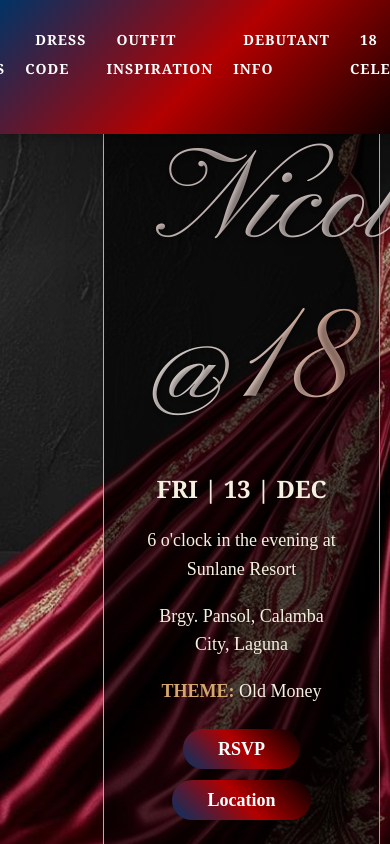
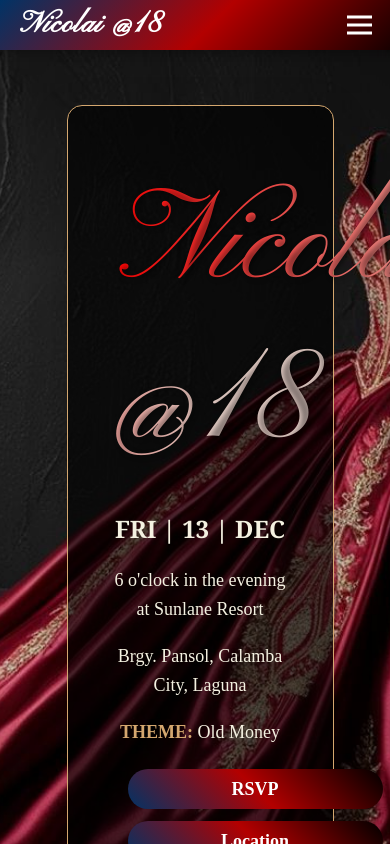
Before and after one commit to jediii17/debut-invitation, a Vue app: page / in a window 390 px wide. Shown: the top 844 px of the page. Built offline with nearby package versions, Linux system fonts and the light colour scheme.

Commit message:
[develop] initial nav bar responsiveness

```diff
--- a/src/LoadingScreen.vue
+++ b/src/LoadingScreen.vue
@@ -8,21 +8,22 @@ export default {
     data() {
         return {
             isLoading: true,
-            letters: [..."Nicolai @18"], // Split string into an array of letters
+            letters: [..."Nicolai @18"],
         };
     },
     mounted() {
-        // Simulate a loading process or replace with actual logic
         setTimeout(() => {
             this.isLoading = false;
-        }, this.letters.length * 200 + 1000); // Adjust to fade all letters plus a slight delay
+        }, this.letters.length * 200 + 1000);
     },
 };
 </script>
 
-
 <template>
-    <div id="loading-screen" v-if="isLoading">
+    <div id="app">
+        <!-- Loading Screen -->
+        <transition name="fade">
+            <div v-if="isLoading" id="loading-screen">
                 <div class="text-container">
                     <span v-for="(letter, index) in letters" :key="index" class="letter"
                         :style="{ animationDelay: `${index * 0.2}s` }">
@@ -33,8 +34,10 @@ export default {
             <div v-else>
                 <LandingPage />
             </div>
+        </transition>
+
+    </div>
 </template>
-
 
 <style scoped>
 #loading-screen {
@@ -49,7 +52,6 @@ export default {
     left: 0;
     z-index: 9999;
     overflow: hidden;
-    transition: opacity 1s ease-in-out;
 }
 
 .text-container {
@@ -77,4 +79,25 @@ export default {
         transform: translateY(0);
     }
 }
+
+.fade-enter-active,
+.fade-leave-active {
+    transition: opacity 1s ease;
+}
+
+.fade-enter,
+.fade-leave-to {
+    opacity: 0;
+}
+
+.page-transition-enter-active,
+.page-transition-leave-active {
+    transition: opacity 1s ease, transform 1s ease;
+}
+
+.page-transition-enter,
+.page-transition-leave-to {
+    opacity: 0;
+    transform: translateY(20px);
+}
 </style>
--- a/src/page/partials/EventDetails.vue
+++ b/src/page/partials/EventDetails.vue
@@ -37,9 +37,6 @@ export default {
     },
 };
 </script>
-
-
-
 
 <style lang="scss" scoped>
 @import url('https://fonts.googleapis.com/css2?family=Great+Vibes&family=Pinyon+Script&display=swap');
@@ -93,7 +90,7 @@ export default {
                 background-clip: text;
                 -webkit-text-fill-color: transparent;
                 -moz-text-fill-color: transparent;
-                animation: shiny 20s linear infinite;
+                //animation: shiny 20s linear infinite;
                 padding: 0 12px;
 
                 @keyframes shiny {
@@ -107,7 +104,6 @@ export default {
                 }
             }
 
-
             .event-info {
                 font-family: 'Merriweather', serif;
                 font-size: 1.6rem;
@@ -117,7 +113,7 @@ export default {
 
                 p {
                     margin-bottom: 15px;
-                    text-align: center
+                    text-align: center;
                 }
 
                 strong {
@@ -149,4 +145,56 @@ export default {
         }
     }
 }
+
+@media screen and (max-width: 768px) {
+    #event-details {
+        height: auto;
+        padding: 20px 10px;
+    }
+
+    .content-container {
+        flex-direction: column;
+        justify-content: center;
+        align-items: center;
+        padding-right: 0;
+
+        .text-content {
+            width: 90%;
+            padding: 30px 20px;
+            margin-left: 0;
+            margin-top: 20px;
+        }
+
+        .date {
+            font-size: 0;
+        }
+
+        span {
+            font-size: 1rem;
+        }
+
+        .event-info {
+            font-size: 1.4rem;
+            line-height: 1.8;
+        }
+
+        .btn {
+            font-size: 16px;
+            padding: 10px 30px;
+            margin: 10px 0;
+        }
+    }
+}
+
+@media screen and (max-width: 480px) {
+    .content-container .text-content {
+        width: 100%;
+        padding: 20px;
+    }
+
+    .btn {
+        width: 100%;
+        text-align: center;
+    }
+}
 </style>
--- a/src/page/partials/NavBar.vue
+++ b/src/page/partials/NavBar.vue
@@ -1,28 +1,44 @@
 <template>
-    <nav class="navbar">
-        <ul class="nav-links">
-            <li><a @click.prevent="scrollToSection('event-details')">Event Details</a></li>
-            <li><a @click.prevent="scrollToSection('dress-code')">Dress Code</a></li>
-            <li><a @click.prevent="scrollToSection('outfit-inspiration')">Outfit Inspiration</a></li>
-            <li><a @click.prevent="scrollToSection('debutant-info')">Debutant Info</a></li>
+    <nav class="navbar desktop-nav">
 
+        <div class="mobile-logo" v-if="isMobileView">Nicolai @18</div>
+
+        <!-- Navigation Links -->
+        <ul class="nav-links" :class="{ 'active': isMenuOpen }">
+            <li><a @click.prevent="handleNavClick('event-details')">Event Details</a></li>
+            <li><a @click.prevent="handleNavClick('dress-code')">Dress Code</a></li>
+            <li><a @click.prevent="handleNavClick('outfit-inspiration')">Outfit Inspiration</a></li>
+            <li><a @click.prevent="handleNavClick('debutant-info')">Debutant Info</a></li>
             <li class="dropdown">
                 <a>18 Celebrants</a>
                 <ul class="dropdown-menu">
-                    <li><a @click.prevent="scrollToSection('roses')">18 Roses</a></li>
-                    <li><a @click.prevent="scrollToSection('blue-bills')">18 Blue Bills</a></li>
-                    <li><a @click.prevent="scrollToSection('candles')">18 Candles</a></li>
-                    <li><a @click.prevent="scrollToSection('treasures')">18 Treasures</a></li>
+                    <li><a @click.prevent="handleNavClick('roses')">18 Roses</a></li>
+                    <li><a @click.prevent="handleNavClick('blue-bills')">18 Blue Bills</a></li>
+                    <li><a @click.prevent="handleNavClick('candles')">18 Candles</a></li>
+                    <li><a @click.prevent="handleNavClick('treasures')">18 Treasures</a></li>
                 </ul>
             </li>
-            <li><a @click.prevent="scrollToSection('rsvp')">RSVP</a></li>
+            <li><a @click.prevent="handleNavClick('rsvp')">RSVP</a></li>
         </ul>
+
+        <!-- Hamburger menu icon -->
+        <div class="menu-icon" @click="toggleMenu">
+            <span class="bar"></span>
+            <span class="bar"></span>
+            <span class="bar"></span>
+        </div>
     </nav>
 </template>
 
 <script>
 export default {
     name: 'Navbar',
+    data() {
+        return {
+            isMenuOpen: false,
+            isMobileView: false
+        };
+    },
     methods: {
         scrollToSection(sectionId) {
             const section = document.getElementById(sectionId);
@@ -30,7 +46,26 @@ export default {
                 section.scrollIntoView({ behavior: 'smooth' });
             }
         },
+        toggleMenu() {
+            this.isMenuOpen = !this.isMenuOpen;
+        },
+        handleNavClick(sectionId) {
+            this.scrollToSection(sectionId);
+            if (this.isMenuOpen) {
+                this.toggleMenu();
+            }
+        },
+        checkMobileView() {
+            this.isMobileView = window.innerWidth <= 768;
+        }
     },
+    mounted() {
+        this.checkMobileView();
+        window.addEventListener('resize', this.checkMobileView);
+    },
+    beforeDestroy() {
+        window.removeEventListener('resize', this.checkMobileView);
+    }
 };
 </script>
 
@@ -47,12 +82,17 @@ export default {
     font-family: 'Georgia', serif;
     text-transform: uppercase;
     letter-spacing: 1px;
+    display: flex;
+    justify-content: center;
+    align-items: center;
 
     .nav-links {
         list-style: none;
         display: flex;
         gap: 20px;
         justify-content: center;
+        /* Center nav links on desktop */
+        transition: transform 0.3s ease;
 
         li {
             display: inline;
@@ -142,4 +182,88 @@ export default {
         }
     }
 }
+
+/* Mobile view */
+@media screen and (max-width: 768px) {
+    .navbar {
+        justify-content: space-between;
+        padding: 25px 16px;
+        text-transform: capitalize;
+
+        .mobile-logo {
+            display: block;
+            font-family: "Pinyon Script", serif;
+            font-size: 30px;
+            font-weight: bold;
+            color: #fff;
+            letter-spacing: 1px;
+            position: absolute;
+            left: 20px;
+            top: 50%;
+            transform: translateY(-50%);
+        }
+
+        .nav-links {
+            position: absolute;
+            top: 30px;
+            left: 0px;
+            width: 100%;
+            background: rgba(0, 0, 0, 0.85);
+            flex-direction: column;
+            align-items: center;
+            padding: 2px 2px;
+            justify-content: center;
+            transform: translateX(-100%);
+            opacity: 0;
+            transition: transform 0.3s ease, opacity 0.3s ease;
+            z-index: 1000;
+
+            &.active {
+                transform: translateX(0);
+                opacity: 1;
+            }
+
+            .nav-links li {
+                margin: 20px 0;
+            }
+
+            .dropdown-menu {
+                position: relative;
+                top: 0;
+                background: rgba(0, 0, 0, 0.85);
+                padding: 10px 20px;
+                //border: 2px solid #d4a76f;
+                /* Gold border */
+                border-radius: 5px;
+                /* Optional: rounded corners */
+                box-shadow: 0 4px 8px rgba(0, 0, 0, 0.2);
+                /* Optional: shadow */
+            }
+
+            .dropdown:hover .dropdown-menu {
+                display: block;
+            }
+        }
+
+        .menu-icon {
+            display: flex;
+            flex-direction: column;
+            gap: 5px;
+            cursor: pointer;
+            z-index: 10;
+            position: absolute;
+            right: 50px;
+            /* Move hamburger menu to the right */
+            top: 50%;
+            /* Center hamburger vertically */
+            transform: translateY(-50%);
+
+            .bar {
+                width: 25px;
+                height: 3px;
+                background-color: #ffffff;
+            }
+        }
+    }
+}
 </style>
--- a/src/page/partials/RSVP.vue
+++ b/src/page/partials/RSVP.vue
@@ -2,7 +2,7 @@
     <section id="rsvp" class="scroll-page rsvp">
 
         <div>
-            <a href="https://forms.gle/LMzA357oYqg2wW357" target="_blank" class="btn">RSVP</a>
+            <a href="https://form.jotform.com/243243967182462" target="_blank" class="btn">RSVP</a>
         </div>
         <div class="content-wrapper">
             <p>
```
Lines whose indentation alone changed are shown as unchanged.
